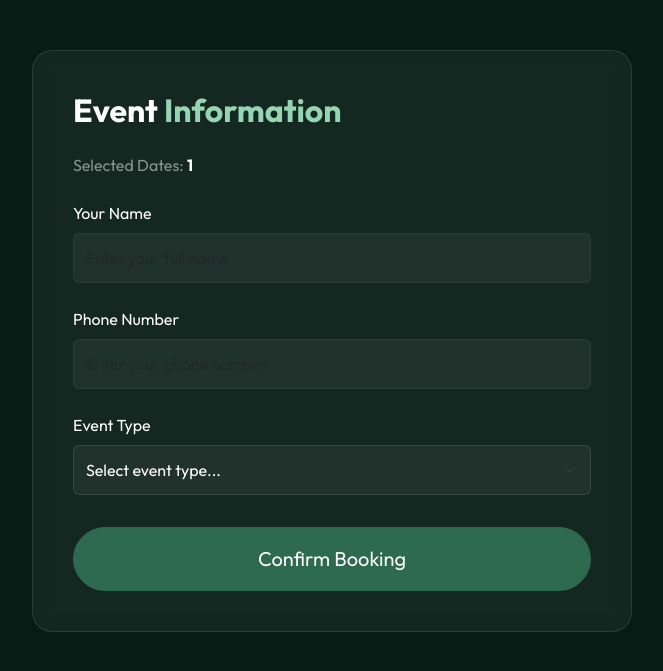
After one commit to aryanRN2/LAWN-, a Flask app: page /details in a window 1280 px wide. The commit adds this page. Shown: the top 671 px of the page, without its empty margins (308-971 px from the left). Run offline with Flask 3, Linux system fonts and the light colour scheme; the visitor is signed in with stand-in values (Sample User, id 1).

Commit message:
Implement full booking flow with calendar, details form, and SQLAlchemy

```diff
--- a/app.py
+++ b/app.py
@@ -1,10 +1,91 @@
-from flask import Flask, render_template
+import os
+from flask import Flask, render_template, request, redirect, url_for, session
+from flask_sqlalchemy import SQLAlchemy
+from datetime import datetime
 
 app = Flask(__name__)
+app.secret_key = 'maurya_lawn_secret_key'
+
+# Database Configuration
+# Using /tmp for SQLite to make it somewhat compatible with Vercel's ephemeral filesystem
+# though a persistent DB like Vercel Postgres is recommended for production.
+basedir = os.path.abspath(os.path.dirname(__file__))
+db_path = os.path.join(basedir, 'bookings.db')
+app.config['SQLALCHEMY_DATABASE_URI'] = 'sqlite:///' + db_path
+app.config['SQLALCHEMY_TRACK_MODIFICATIONS'] = False
+
+db = SQLAlchemy(app)
+
+# Models
+class Booking(db.Model):
+    id = db.Column(db.Integer, primary_key=True)
+    name = db.Column(db.String(100), nullable=False)
+    phone = db.Column(db.String(20), nullable=False)
+    event_type = db.Column(db.String(50), nullable=False)
+    description = db.Column(db.Text, nullable=True)
+    dates = db.Column(db.String(500), nullable=False)  # Stored as comma-separated strings
+    created_at = db.Column(db.DateTime, default=datetime.utcnow)
+
+    def __repr__(self):
+        return f'<Booking {self.name} - {self.event_type}>'
+
+# Create database
+with app.app_context():
+    db.create_all()
 
 @app.route('/')
 def home():
     return render_template('index.html')
 
+@app.route('/booking')
+def booking_calendar():
+    return render_template('booking.html')
+
+@app.route('/details', methods=['GET', 'POST'])
+def booking_details():
+    if request.method == 'POST':
+        # Dates coming from calendar selection
+        selected_dates = request.form.get('selected_dates')
+        if not selected_dates:
+            return redirect(url_for('booking_calendar'))
+        session['selected_dates'] = selected_dates
+        return render_template('details.html', dates=selected_dates)
+
+    # If GET, check if dates in session
+    dates = session.get('selected_dates')
+    if not dates:
+        return redirect(url_for('booking_calendar'))
+    return render_template('details.html', dates=dates)
+
+@app.route('/confirm', methods=['POST'])
+def confirm_booking():
+    name = request.form.get('name')
+    phone = request.form.get('phone')
+    event_type = request.form.get('event_type')
+    description = request.form.get('description')
+    dates = session.get('selected_dates')
+
+    if not all([name, phone, event_type, dates]):
+        return "Missing details", 400
+
+    new_booking = Booking(
+        name=name,
+        phone=phone,
+        event_type=event_type,
+        description=description,
+        dates=dates
+    )
+    db.session.add(new_booking)
+    db.session.commit()
+
+    # Clear session
+    session.pop('selected_dates', None)
+
+    return redirect(url_for('success'))
+
+@app.route('/success')
+def success():
+    return render_template('success.html')
+
 if __name__ == '__main__':
     app.run(debug=True)
--- a/requirements.txt
+++ b/requirements.txt
@@ -1,2 +1,3 @@
 flask
+flask-sqlalchemy
 gunicorn
--- /dev/null
+++ b/templates/details.html
@@ -0,0 +1,84 @@
+<!DOCTYPE html>
+<html lang="en">
+<head>
+    <meta charset="UTF-8">
+    <meta name="viewport" content="width=device-width, initial-scale=1.0">
+    <title>Booking Details | Maurya's Lawn</title>
+    <link href="https://cdn.jsdelivr.net/npm/bootstrap@5.3.0/dist/css/bootstrap.min.css" rel="stylesheet">
+    <link href="https://fonts.googleapis.com/css2?family=Outfit:wght@300;400;600;700&display=swap" rel="stylesheet">
+    <link rel="stylesheet" href="{{ url_for('static', filename='css/style.css') }}">
+    <style>
+        body { background-color: #081c15; color: white; }
+        .form-container {
+            max-width: 600px;
+            margin: 50px auto;
+            padding: 40px;
+            background: rgba(255, 255, 255, 0.05);
+            backdrop-filter: blur(10px);
+            border-radius: 20px;
+            border: 1px solid rgba(255, 255, 255, 0.1);
+        }
+        .form-control, .form-select {
+            background-color: rgba(255, 255, 255, 0.05);
+            border: 1px solid rgba(255, 255, 255, 0.1);
+            color: white;
+            padding: 12px;
+        }
+        .form-control:focus, .form-select:focus {
+            background-color: rgba(255, 255, 255, 0.1);
+            border-color: var(--accent-color);
+            color: white;
+            box-shadow: none;
+        }
+    </style>
+</head>
+<body>
+    <div class="container">
+        <div class="form-container">
+            <h2 class="fw-bold mb-4">Event <span class="text-accent">Information</span></h2>
+            <p class="text-white-50 mb-4">Selected Dates: <span class="text-white fw-bold">{{ dates }}</span></p>
+
+            <form action="{{ url_for('confirm_booking') }}" method="POST">
+                <div class="mb-4">
+                    <label class="form-label">Your Name</label>
+                    <input type="text" name="name" class="form-control" placeholder="Enter your full name" required>
+                </div>
+
+                <div class="mb-4">
+                    <label class="form-label">Phone Number</label>
+                    <input type="tel" name="phone" class="form-control" placeholder="Enter your phone number" required>
+                </div>
+
+                <div class="mb-4">
+                    <label class="form-label">Event Type</label>
+                    <select name="event_type" id="eventType" class="form-select" required onchange="toggleDescription(this.value)">
+                        <option value="" disabled selected>Select event type...</option>
+                        <option value="Birthday">Birthday</option>
+                        <option value="Anniversary">Anniversary</option>
+                        <option value="Wedding">Wedding</option>
+                        <option value="Else">Something Else</option>
+                    </select>
+                </div>
+
+                <div class="mb-4 d-none" id="descriptionField">
+                    <label class="form-label">Tell us more</label>
+                    <textarea name="description" class="form-control" rows="3" placeholder="Please describe your event..."></textarea>
+                </div>
+
+                <button type="submit" class="btn btn-primary btn-lg w-100 py-3 mt-2">Confirm Booking</button>
+            </form>
+        </div>
+    </div>
+
+    <script>
+        function toggleDescription(value) {
+            const field = document.getElementById('descriptionField');
+            if (value === 'Else') {
+                field.classList.remove('d-none');
+            } else {
+                field.classList.add('d-none');
+            }
+        }
+    </script>
+</body>
+</html>
--- a/templates/index.html
+++ b/templates/index.html
@@ -32,7 +32,7 @@
                     <li class="nav-item"><a class="nav-link" href="#services">Services</a></li>
                     <li class="nav-item"><a class="nav-link" href="#about">About</a></li>
                     <li class="nav-item"><a class="nav-link" href="https://maps.app.goo.gl/toyEYBa3ZWnbLpv77" target="_blank"><i class="bi bi-geo-alt me-1"></i> Location</a></li>
-                    <li class="nav-item"><a class="nav-link btn btn-primary ms-lg-3 px-4" href="#contact">Get Quote</a></li>
+                    <li class="nav-item"><a class="nav-link btn btn-primary ms-lg-3 px-4" href="{{ url_for('booking_calendar') }}">Get Quote</a></li>
                 </ul>
             </div>
         </div>
@@ -47,7 +47,7 @@
                     <p class="lead text-white-50 mb-5">Host your weddings, parties, and corporate events in our exquisitely manicured landscapes. Where luxury meets nature.</p>
                     <div class="d-grid gap-3 d-sm-flex justify-content-sm-center">
                         <a href="#services" class="btn btn-primary btn-lg px-5 py-3">Explore Services</a>
-                        <a href="#contact" class="btn btn-outline-light btn-lg px-5 py-3">Book Now</a>
+                        <a href="{{ url_for('booking_calendar') }}" class="btn btn-outline-light btn-lg px-5 py-3">Book Now</a>
                     </div>
                 </div>
             </div>
```
Also changed, not shown: templates/booking.html (added, +52 -0 lines), templates/success.html (added, +43 -0 lines), bookings.db (added).
